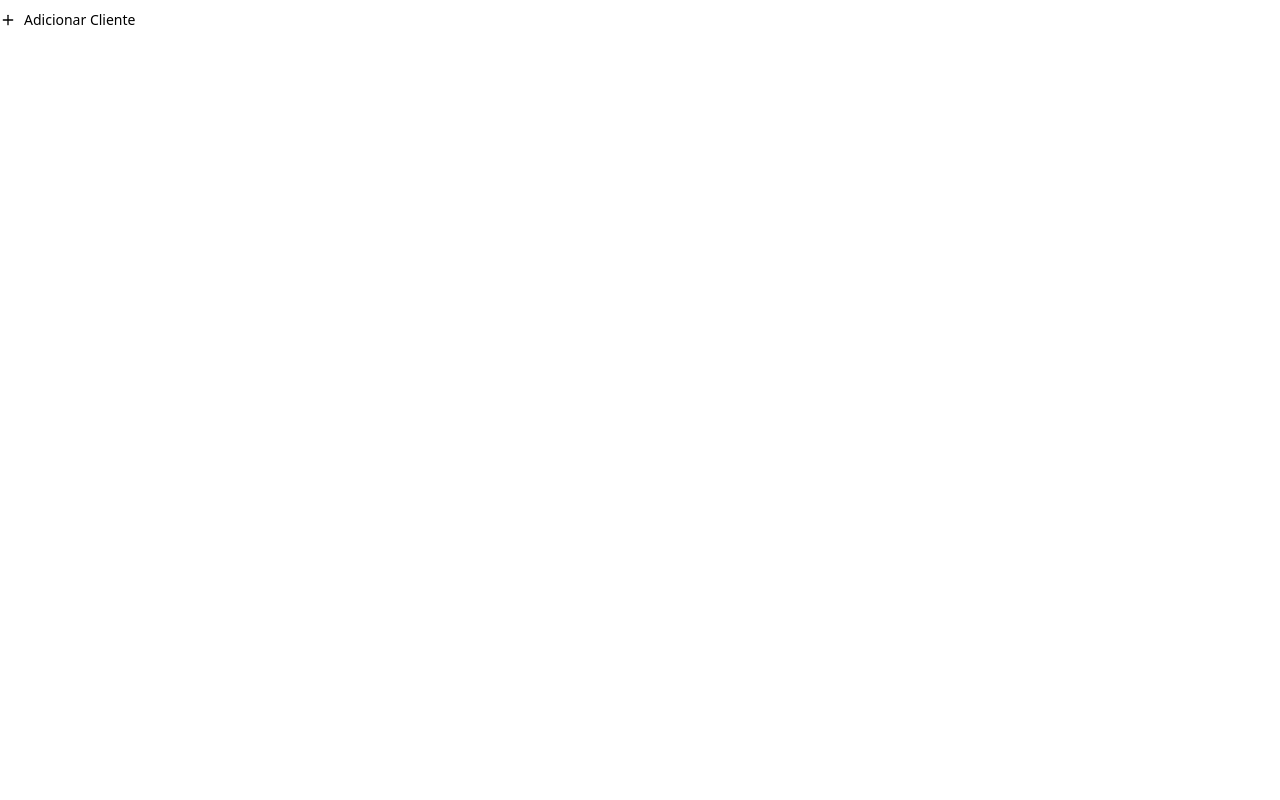
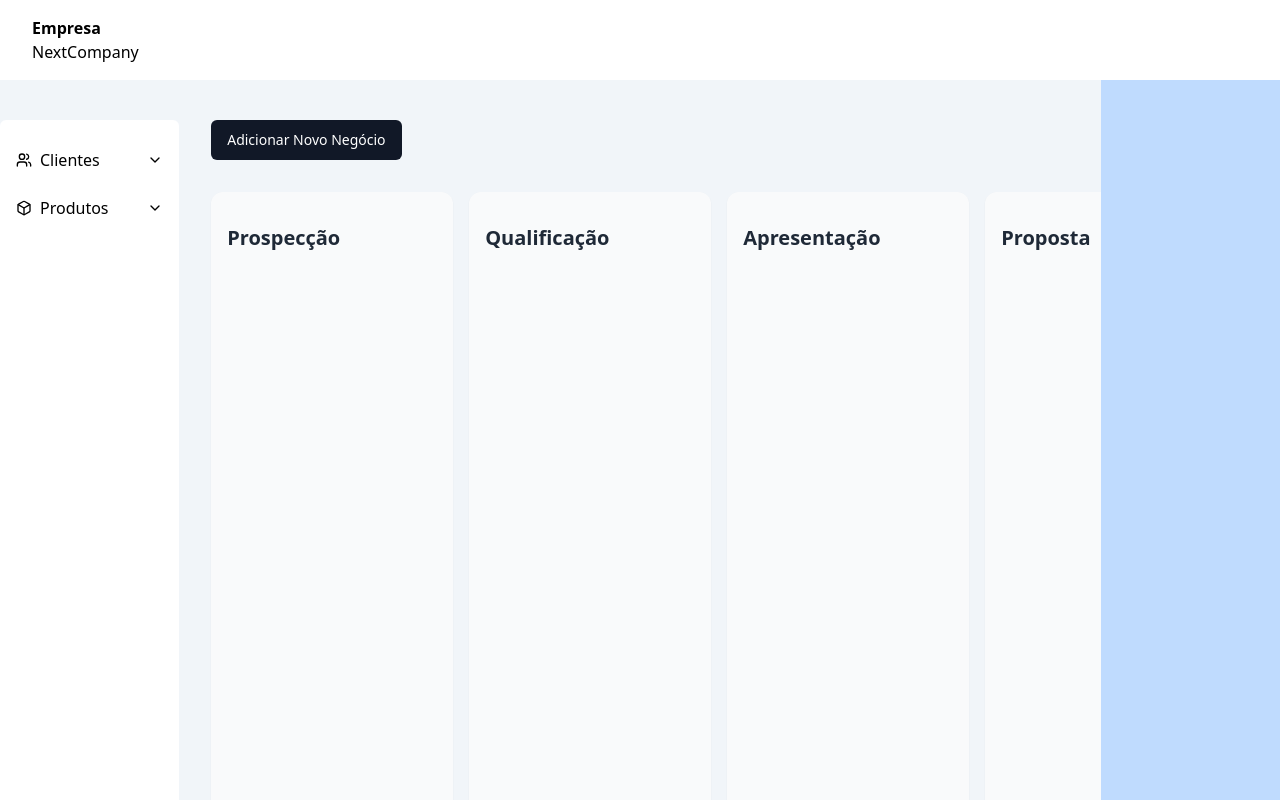
Before and after one commit to lismarreiros/crm-nextcompany, a React (Create React App) app: page / in a window 1280 px wide. Shown: the top 800 px of the page. Built offline with nearby package versions, Linux system fonts and the light colour scheme.

Commit message:
Form do produto, ícones e ajustes no css da sidebar e botões

```diff
--- a/src/App.tsx
+++ b/src/App.tsx
@@ -1,5 +1,5 @@
 import React from 'react';
-import ClientForm from '@/components/forms/clientForm/ClientForm';
+//import ClientForm from '@/components/forms/clientForm/ClientForm';
 import DashboardPage from './pages/dashboard/dashboard';
 import { Route, Routes } from 'react-router-dom';
 
@@ -10,8 +10,8 @@ function App() {
       </header>
       <div>
         <Routes>
-          <Route path='/' element={<ClientForm/>} />
-          <Route path='/dashboard' element={<DashboardPage />} />
+          {/* <Route path='/' element={<ClientForm/>} /> */}
+          <Route path='/' element={<DashboardPage />} />
         </Routes>
       </div>
     </div>
--- a/src/components/forms/clientForm/ClientForm.tsx
+++ b/src/components/forms/clientForm/ClientForm.tsx
@@ -102,10 +102,9 @@ const ClientFormComponent = () => {
   };
 
   return (
-
     <Dialog>
       <DialogTrigger asChild>
-        <Button variant='link'>
+        <Button variant='link' size='sm' className='focus:ring-2'>
           <Plus size={16}/>
          Adicionar Cliente
         </Button>
--- /dev/null
+++ b/src/components/forms/productForm/productForm.tsx
@@ -0,0 +1,115 @@
+/* eslint-disable no-extra-boolean-cast */
+import React from 'react';
+import { useForm } from 'react-hook-form';
+import { z } from 'zod';
+import { zodResolver } from '@hookform/resolvers/zod';
+import { Input } from '@/components/shadcn/ui/input';
+
+import { Box, Plus } from 'lucide-react';
+import { Button } from '@/components/shadcn/ui/button';
+import {
+  Dialog,
+  DialogContent,
+  DialogFooter,
+  DialogHeader,
+  DialogTitle,
+  DialogTrigger,
+} from '@/components/shadcn/ui/dialog';
+import { Form, FormControl, FormField, FormLabel, FormItem, FormMessage } from '@/components/shadcn/ui/form';
+
+{/* validação */}
+const schema = z.object({
+  nome: z.string(),
+  codprod: z.string(),
+  valor: z.coerce.number()
+});
+
+export const ProductForm = () => {
+
+  const form = useForm<z.infer<typeof schema>>({
+    resolver: zodResolver(schema),
+  });
+
+  const onSubmit = (data: z.infer<typeof schema>) => console.log(data);
+
+  return (
+    <Dialog>
+      <DialogTrigger asChild>
+        <Button variant='link' size='sm'>
+          <Plus size={16}/>
+          Adicionar Produto
+        </Button>
+      </DialogTrigger>
+      <DialogContent className='w-4/5 h-[60%]'>
+        <DialogHeader>
+          <DialogTitle>
+            <div className='flex items-center gap-2'>
+              <Box  size={22} />
+                  Novo Produto
+            </div>
+          </DialogTitle>
+        </DialogHeader>
+
+        {/* Começo do Formulário */}
+        <Form {...form}>
+          <form onSubmit={form.handleSubmit(onSubmit)} className="space-y-8">
+            <div className='grid gap-4 pt-2'>
+
+              {/* nome */}
+              <FormField
+                control={form.control}
+                name='nome'
+                render={({ field }) => (
+                  <FormItem>
+                    <FormLabel>Nome do Produto</FormLabel>
+                    <FormControl>
+                      <Input
+                        placeholder="Digite o nome"
+                        {...field}
+                      />
+                    </FormControl>
+                    <FormMessage />
+                  </FormItem>
+                )}
+              />
+
+              {/* codigo */}
+              <FormField
+                control={form.control}
+                name='codprod'
+                render={({ field }) => (
+                  <FormItem>
+                    <FormLabel>Código do Produto</FormLabel>
+                    <FormControl>
+                      <Input placeholder="Digite o código" {...field} />
+                    </FormControl>
+                    <FormMessage />
+                  </FormItem>
+                )}
+              />
+              {/* valor */}
+              <FormField
+                control={form.control}
+                name='valor'
+                render={({ field }) => (
+                  <FormItem>
+                    <FormLabel>Valor</FormLabel>
+                    <FormControl>
+                      <Input placeholder="Digite o valor" {...field} />
+                    </FormControl>
+                    <FormMessage />
+                  </FormItem>
+                )}
+              />
+
+            </div>
+            <DialogFooter>
+              <Button type='submit' variant='default'>Cadastrar Produto</Button>
+            </DialogFooter>
+          </form>
+        </Form>
+      </DialogContent>
+    </Dialog>
+
+  );
+};
--- a/src/components/kanban/index.tsx
+++ b/src/components/kanban/index.tsx
@@ -30,7 +30,6 @@ import Modal from '@/components/kanban/components/Modal';
 import Input from '@/components/kanban/components/Input';
 import { Button } from '@/components/kanban/components/Button';
 import { Dialog, DialogContent } from '@/components/shadcn/ui/dialog';
-import { set } from 'react-hook-form';
 
 // const inter = Inter({ subsets: ['latin'] });
 
@@ -418,11 +417,18 @@ export default function Kanban() {
       {/* Add Item Modal - NEGÓCIO */}
       <Dialog open={showAddItemModal} onOpenChange={setShowAddItemModal}>
         <DialogContent>
-          <div className="flex flex-col w-full items-start gap-y-4">
+          <div className="flex flex-col w-full items-start gap-y-4 py-4">
             {/* <h1 className="text-gray-800 text-3xl font-bold">Add Item</h1> */}
             <Input
               type="text"
               placeholder="Descrição"
+              name="itemname"
+              value={itemName}
+              onChange={(e) => setItemName(e.target.value)}
+            />
+            <Input
+              type="text"
+              placeholder="Número"
               name="itemname"
               value={itemName}
               onChange={(e) => setItemName(e.target.value)}
--- a/src/components/navbar/NavBar.tsx
+++ b/src/components/navbar/NavBar.tsx
@@ -3,7 +3,7 @@ import React from 'react';
 const NavBar = () => {
   return (
     <div className='bg-white h-16 p-2 m-2 mx-auto max-w-7xl sm:px-6 lg:px-8'>
-      <h1>Empresa</h1>
+      <h1 className='font-semibold'>Empresa</h1>
       <h2>NextCompany</h2>
     </div>
 
--- a/src/components/shadcn/ui/button.tsx
+++ b/src/components/shadcn/ui/button.tsx
@@ -17,11 +17,11 @@ const buttonVariants = cva(
         secondary:
           'bg-secondary text-secondary-foreground hover:bg-secondary/80',
         ghost: 'hover:bg-accent hover:text-accent-foreground',
-        link: 'text-primary text-black gap-2 underline-offset-4 hover:underline',
+        link: 'text-primary text-black gap-2 underline-offset-4 hover:underline ',
       },
       size: {
-        default: 'h-10 py-2',
-        sm: 'h-9 rounded-md px-3',
+        default: 'h-10 px-2 py-2',
+        sm: 'h-9 rounded-md',
         lg: 'h-11 rounded-md px-8',
         icon: 'h-10 w-10',
       },
--- a/src/components/sidebar/Sidebar.tsx
+++ b/src/components/sidebar/Sidebar.tsx
@@ -6,24 +6,38 @@ import {
   AccordionTrigger,
 } from '@/components/shadcn/ui/accordion';
 import ClientForm from '../forms/clientForm/ClientForm';
+import { ProductForm } from '../forms/productForm/productForm';
+import { Box, Users } from 'lucide-react';
 
 const Sidebar = () => {
   return (
     <div className='p-4'>
       <Accordion type="single" collapsible className="w-full">
         <AccordionItem value="item-1">
-          <AccordionTrigger> Clientes </AccordionTrigger>
-          <AccordionContent>
-            Clientes {/** link para tela dos clientes */}
-            <ClientForm/>
+          <div className='flex items-center justify-between'>
+            <div className='flex items-center gap-2'>
+              <Users size={16}/>
+              <h1>Clientes</h1>
+            </div>
+            <AccordionTrigger> </AccordionTrigger>
+          </div>
+          <AccordionContent className='flex flex-col items-start'>
+           Visualizar Clientes {/** link para tela dos clientes */}
+            <ClientForm />
           </AccordionContent>
-
         </AccordionItem>
 
         <AccordionItem value="item-2">
-          <AccordionTrigger> Produtos </AccordionTrigger>
-          <AccordionContent>
-             Produtos {/** link para tela dos produtos */}
+          <div className='flex items-center justify-between'>
+            <div className='flex items-center gap-2'>
+              <Box size={16}/>
+              <h1>Produtos</h1>
+            </div>
+            <AccordionTrigger> </AccordionTrigger>
+          </div>
+          <AccordionContent className='flex flex-col items-start'>
+             Visualizar Produtos {/** link para tela dos produtos */}
+            <ProductForm />
           </AccordionContent>
         </AccordionItem>
       </Accordion>
--- a/src/pages/dashboard/dashboard.tsx
+++ b/src/pages/dashboard/dashboard.tsx
@@ -10,7 +10,7 @@ export default function DashboardPage() {
 
       <div className="grid grid-cols-[14vw_1fr_14vw] bg-slate-100">
         {/* barra de navegação esquerda */}
-        <div className="bg-white rounded mt-10 h-full">
+        <div className="bg-white rounded-md mt-10 h-full">
           <Sidebar />
         </div>
 
```
